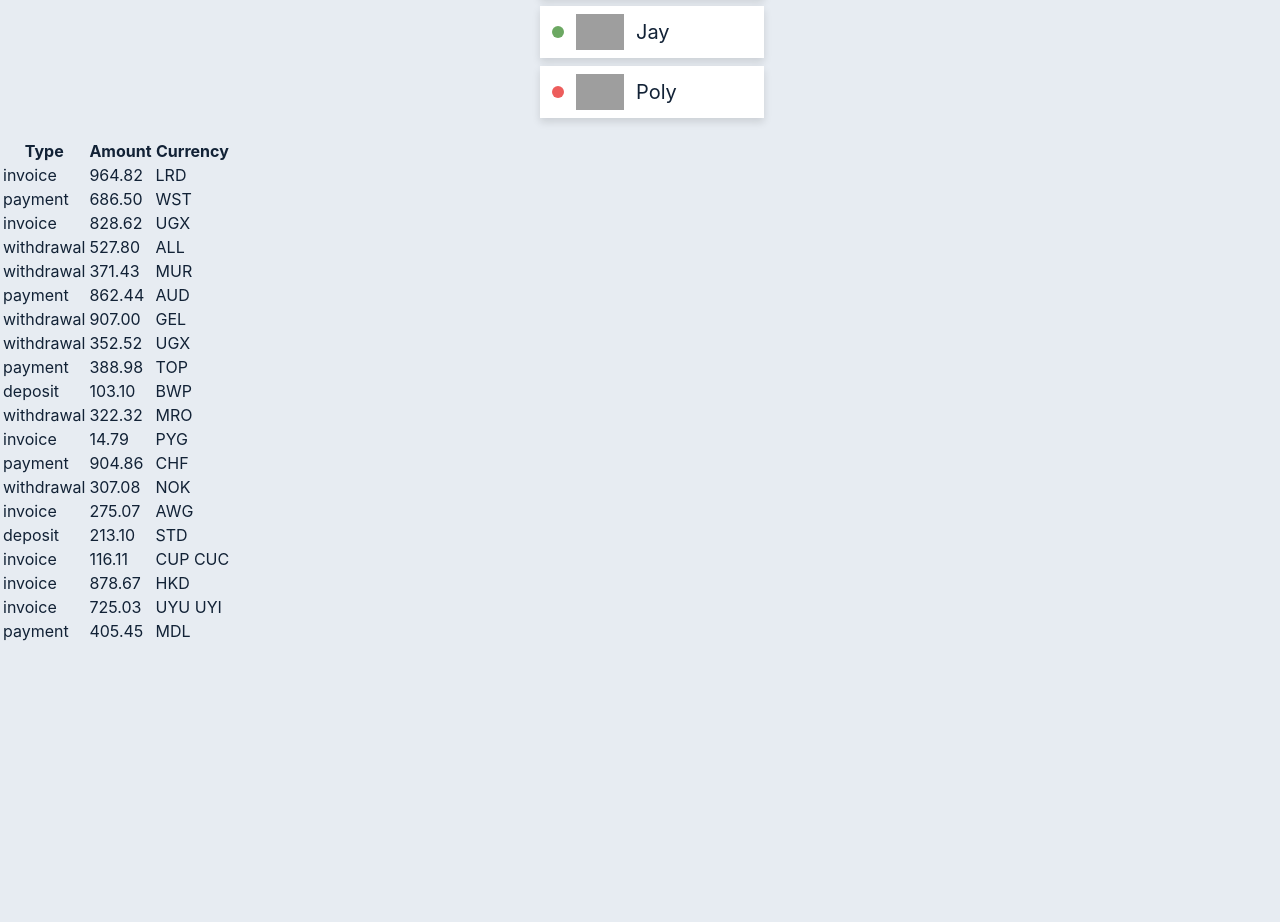
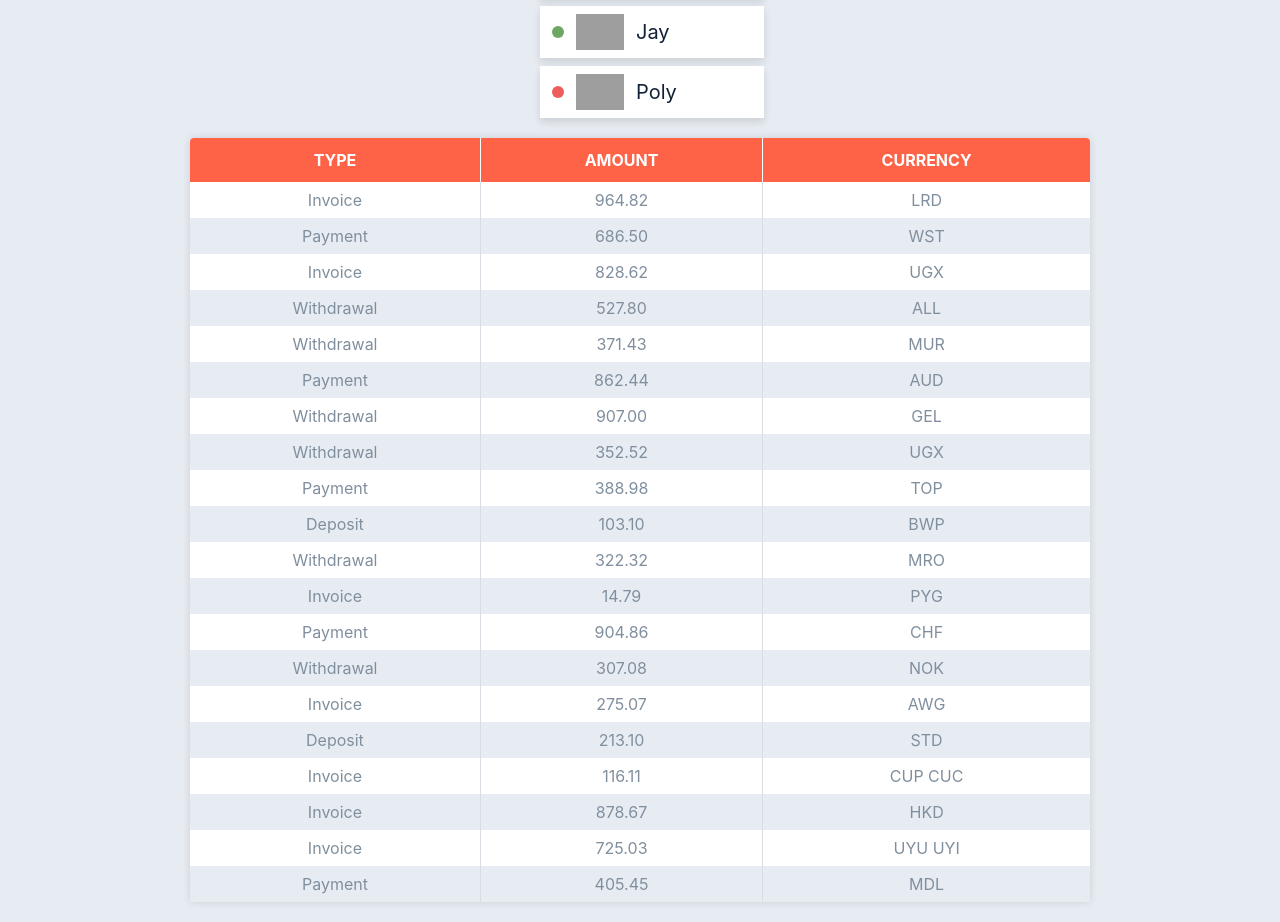
Before and after one commit to snizhanamohyl/goit-react-hw-01-components, a React (Create React App) app: page / in a window 1280 px wide. Shown: the part 760-1682 px from the top of the page. Before the commit the page ends 1404 px from the top, so only its background shows below. Built offline with nearby package versions, Linux system fonts and the light colour scheme; grey boxes are pictures that could not be loaded.

Commit message:
styles for TransactionHistory

```diff
--- a/src/components/FriendListItem/FriendListItem.jsx
+++ b/src/components/FriendListItem/FriendListItem.jsx
@@ -2,8 +2,12 @@ import css from './FriendListItem.module.css';
 
 export default function FriendListItem({ avatar, name, isOnline }) {
     return <li className={css.item}>
-        <span className={css.status} style={{backgroundColor: isOnline ? "var(--green)": "var(--tomato)"}}></span>
+        <span className={css.status} style={{backgroundColor: defineStatusColor(isOnline)}}></span>
             <img className={css.avatar} src={avatar} alt="User avatar" width="48" />
         <p className={css.name}>{name}</p>
     </li>
 }
+
+function defineStatusColor(isOnline) {
+    return isOnline ? "var(--green)" : "var(--tomato)";
+}
--- a/src/components/TransactionHistory/TransactionHistory.jsx
+++ b/src/components/TransactionHistory/TransactionHistory.jsx
@@ -1,20 +1,21 @@
 import PropTypes from 'prop-types';
+import css from './TransactionHistory.module.css';
 
 export default function TransactionHistory({ items }) {
-    return <table className="transaction-history">
+    return <table className={css["transaction-history"]}>
   <thead>
-    <tr>
-      <th>Type</th>
-      <th>Amount</th>
-      <th>Currency</th>
+    <tr className={css.head}>
+      <th className={css["head-item"]}>Type</th>
+      <th className={css["head-item"]}>Amount</th>
+      <th className={css["head-item"]}>Currency</th>
     </tr>
   </thead>
 
-  <tbody>
-    {items.map(({id,type,amount,currency}) => <tr key={id}>
-        <td>{ type}</td>
-      <td>{ amount}</td>
-        <td>{currency }</td>
+  <tbody className={css["table-body"]}>
+    {items.map(({id,type,amount,currency}) => <tr className={css.row} key={id}>
+        <td className={[css["row-item"], css.type].join(' ') }>{ type}</td>
+      <td className={css["row-item"]}>{ amount}</td>
+        <td className={css["row-item"]}>{currency }</td>
     </tr>)}
   </tbody>
 </table>
--- /dev/null
+++ b/src/components/TransactionHistory/TransactionHistory.module.css
@@ -0,0 +1,44 @@
+.transaction-history {
+    margin: 0 auto;
+    width: 900px;
+    text-align: center;
+    border-radius: 4px;
+    overflow: hidden;
+    box-shadow: 0px 0px 8px rgb(0 0 0 / 12%);
+    background-color: var(--white);
+    margin-bottom: 20px;
+}
+
+.head {
+    text-transform: uppercase;
+    color: var(--white);
+    background-color: tomato;
+}
+
+.head-item {
+    padding: 12px;
+}
+
+.head-item:not(:last-child) {
+    border-right: 1px solid var(--white);
+}
+
+.row:nth-child(2n) {
+    background-color: var(--bg-primary);
+}
+
+.row-item {
+    padding: 8px;
+}
+
+.row-item:not(:last-child) {
+    border-right: 1px solid #d8dde4;
+}
+
+.type {
+    text-transform: capitalize;
+}
+
+.table-body {
+    color: var(--text-secondary);
+}
--- a/src/index.css
+++ b/src/index.css
@@ -11,6 +11,11 @@
 
 
   --gap: 4px;
+}
+
+table {
+  border-collapse: collapse;
+  border-spacing: 0;
 }
 
 body {
```
